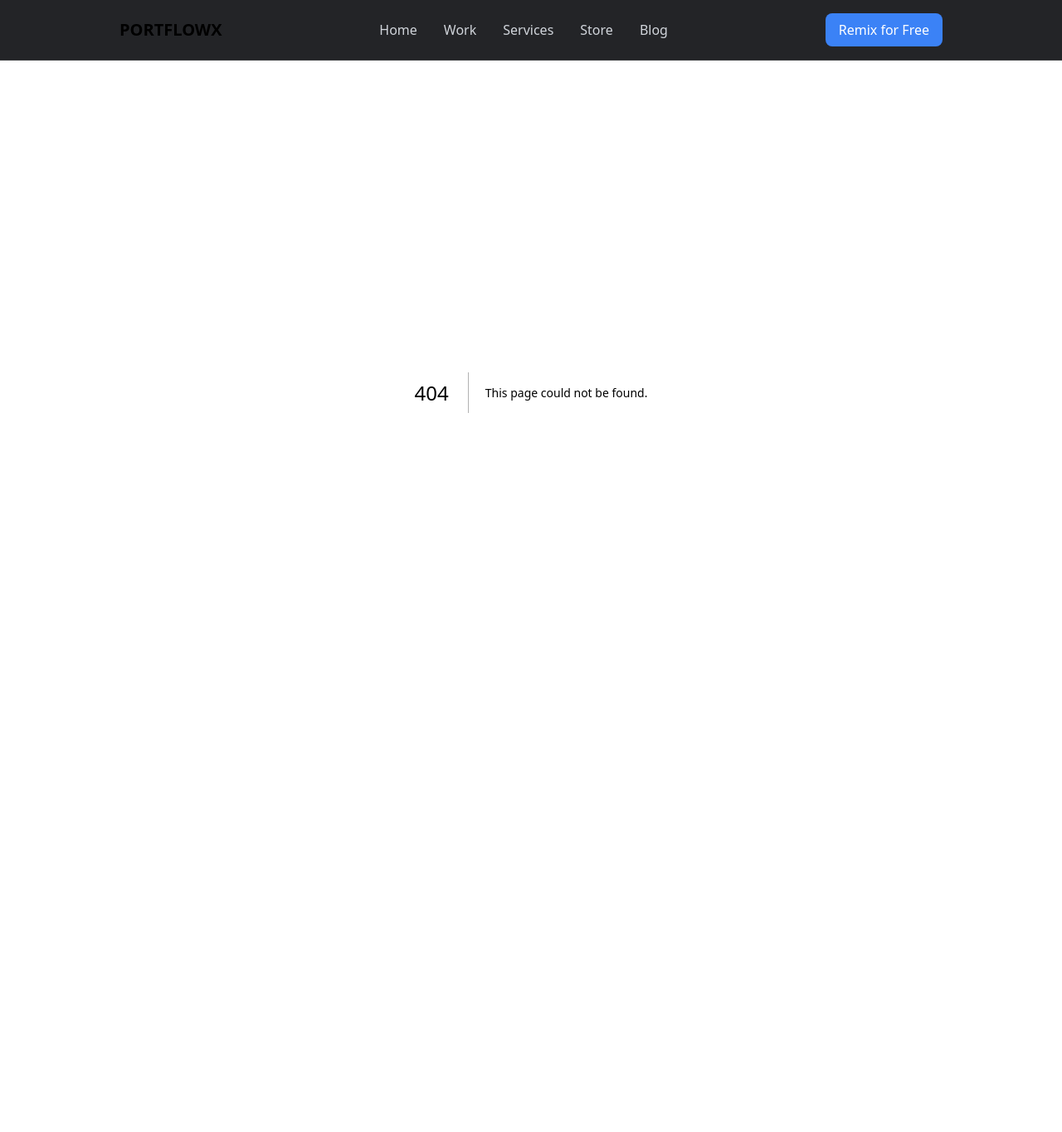
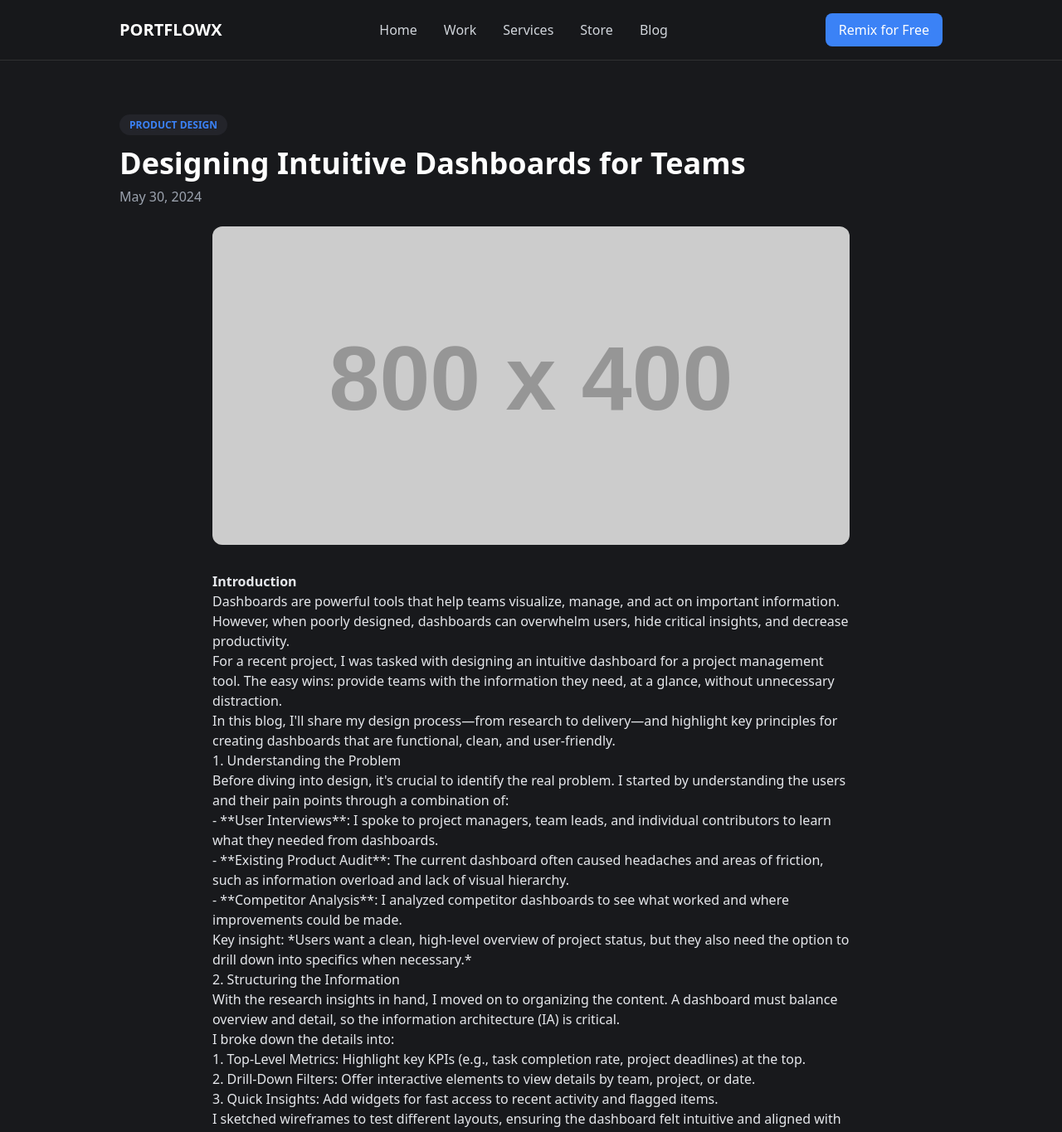
Before and after one commit to TurkeyAbdo/portfolio, a Next.js app in the folder frontend/: page /blog/1 in a window 1280 px wide. Before the commit this address had no page. Shown: the top 1365 px of the page at 83% size. Before the commit the page ends 873 px from the top, so only its background shows below. Built offline with nearby package versions, Linux system fonts and the light colour scheme.

Commit message:
addming a static page for the blogs page

```diff
--- a/frontend/pages/blog.js
+++ b/frontend/pages/blog.js
@@ -1,5 +1,6 @@
 import { motion } from 'framer-motion';
 import axios from 'axios';
+import Link from 'next/link';
 
 export default function Blog({ posts }) {
   return (
@@ -14,7 +15,7 @@ export default function Blog({ posts }) {
       <section className="container-custom mb-16">
         <div className="grid md:grid-cols-3 gap-8">
           {posts.map((post, i) => (
-            <motion.div key={post.title} className="bg-secondary rounded-xl overflow-hidden shadow-lg flex flex-col" initial={{ opacity: 0, y: 20 }} animate={{ opacity: 1, y: 0 }} transition={{ delay: i * 0.1 }} whileHover={{ y: -5 }}>
+            <Link key={post.slug} href={`/blog/${post.slug}`} className="bg-secondary rounded-xl overflow-hidden shadow-lg flex flex-col hover:scale-[1.02] transition">
               <img src={post.image} alt={post.title} className="w-full h-56 object-cover" />
               <div className="p-6 flex-1 flex flex-col justify-between">
                 <div>
@@ -22,10 +23,10 @@ export default function Blog({ posts }) {
                   <h3 className="text-xl font-semibold mb-2">{post.title}</h3>
                 </div>
                 <div className="mt-4">
-                  <a href={post.url || '#'} className="text-accent font-semibold hover:underline">Learn more &rarr;</a>
+                  <span className="text-accent font-semibold hover:underline">Learn more &rarr;</span>
                 </div>
               </div>
-            </motion.div>
+            </Link>
           ))}
         </div>
       </section>
--- /dev/null
+++ b/frontend/pages/blog/[slug].js
@@ -0,0 +1,152 @@
+import { useRouter } from 'next/router';
+import Head from 'next/head';
+import Link from 'next/link';
+
+const mockBlogs = [
+  {
+    slug: 'designing-intuitive-dashboards',
+    title: 'Designing Intuitive Dashboards for Teams',
+    category: 'Product Design',
+    date: 'May 30, 2024',
+    image: 'https://placehold.co/800x400?text=Dashboard',
+    content: `
+**Introduction**
+
+Dashboards are powerful tools that help teams visualize, manage, and act on important information. However, when poorly designed, dashboards can overwhelm users, hide critical insights, and decrease productivity.
+
+For a recent project, I was tasked with designing an intuitive dashboard for a project management tool. The easy wins: provide teams with the information they need, at a glance, without unnecessary distraction.
+
+In this blog, I'll share my design process—from research to delivery—and highlight key principles for creating dashboards that are functional, clean, and user-friendly.
+
+### 1. Understanding the Problem
+
+Before diving into design, it's crucial to identify the real problem. I started by understanding the users and their pain points through a combination of:
+
+- **User Interviews**: I spoke to project managers, team leads, and individual contributors to learn what they needed from dashboards.
+- **Existing Product Audit**: The current dashboard often caused headaches and areas of friction, such as information overload and lack of visual hierarchy.
+- **Competitor Analysis**: I analyzed competitor dashboards to see what worked and where improvements could be made.
+
+Key insight: *Users want a clean, high-level overview of project status, but they also need the option to drill down into specifics when necessary.*
+
+### 2. Structuring the Information
+
+With the research insights in hand, I moved on to organizing the content. A dashboard must balance overview and detail, so the information architecture (IA) is critical.
+
+I broke down the details into:
+
+1. Top-Level Metrics: Highlight key KPIs (e.g., task completion rate, project deadlines) at the top.
+2. Drill-Down Filters: Offer interactive elements to view details by team, project, or date.
+3. Quick Insights: Add widgets for fast access to recent activity and flagged items.
+
+I sketched wireframes to test different layouts, ensuring the dashboard felt intuitive and aligned with user goals.
+
+### 3. Designing the Interface
+
+Once the layout was finalized, I transitioned to creating high-fidelity designs.
+
+**Design Principles I Followed:**
+- Visual Hierarchy: I used size, color, and spacing to highlight the most important information first.
+- Clean Aesthetics: I opted for a minimal design with ample white space to reduce cognitive load.
+- Accessibility: High contrast, clear typography, and legible data visualizations ensured everyone could use the dashboard effectively.
+
+Tools used: Figma for UI design and Framer for interactive prototyping.
+
+### 4. Testing and Iterating
+
+To validate the design, I conducted usability tests with real users.
+
+- **Task Scenarios**: I asked users to complete common tasks, like identifying overdue projects or team performance bottlenecks.
+- **Feedback Loops**: I noted areas where users got stuck or struggled to find information.
+
+Results: Using the dashboard was easy to navigate and praised for its clarity. Minor changes, such as refining filters and button placements, were made based on feedback.
+
+### 5. Final Results
+
+The redesigned dashboard delivered measurable improvements.
+
+- **30% Faster Task Identification**: Teams could now spot critical tasks and overdue items more quickly.
+- **Increased Engagement**: Users interacted with the dashboard more frequently due to its simplicity and clarity.
+
+### Conclusion
+
+An intuitive dashboard doesn't just display data—it empowers users to act on it. By focusing on user needs, a clean structure, and tested design, I helped this client achieve a dashboard users love to use.
+`,
+    related: [
+      {
+        slug: 'simplifying-checkout-flows',
+        title: 'Simplifying Checkout Flows for E-commerce',
+        category: 'Product Design',
+        image: 'https://placehold.co/400x250?text=Checkout',
+      },
+      {
+        slug: 'top-5-design-trends-2025',
+        title: 'Top 5 Design Trends to Watch in 2025',
+        category: 'Design Trends',
+        image: 'https://placehold.co/400x250?text=Trends',
+      },
+    ],
+  },
+  // Add more mock blogs as needed
+];
+
+export default function BlogDetail() {
+  const router = useRouter();
+  const { slug } = router.query;
+  const blog = mockBlogs.find((b) => b.slug === slug) || mockBlogs[0];
+
+  return (
+    <>
+      <Head>
+        <title>{blog.title} | PORTFLOWX</title>
+      </Head>
+      <main className="bg-primary min-h-screen">
+        <section className="container-custom pt-16 pb-8">
+          <div className="mb-4">
+            <span className="bg-secondary text-accent px-3 py-1 rounded-full text-xs font-bold uppercase">{blog.category}</span>
+          </div>
+          <h1 className="text-3xl md:text-4xl font-bold mb-2">{blog.title}</h1>
+          <div className="text-gray-400 mb-6">{blog.date}</div>
+          <img src={blog.image} alt={blog.title} className="rounded-xl w-full max-w-3xl mb-8 mx-auto" />
+          <article className="prose prose-invert max-w-3xl mx-auto text-gray-200">
+            {blog.content.split('\n').map((line, i) =>
+              line.startsWith('###') ? <h3 key={i}>{line.replace('### ', '')}</h3>
+                : line.startsWith('**') ? <strong key={i}>{line.replace(/\*\*/g, '')}</strong>
+                : <p key={i}>{line}</p>
+            )}
+          </article>
+        </section>
+        {/* Related Blogs */}
+        <section className="container-custom mb-16">
+          <h2 className="text-xl font-bold mb-4 text-accent">Related Blogs</h2>
+          <div className="grid md:grid-cols-3 gap-6">
+            {blog.related.map((rel) => (
+              <Link key={rel.slug} href={`/blog/${rel.slug}`} className="bg-secondary rounded-xl overflow-hidden shadow-lg flex flex-col hover:scale-[1.02] transition">
+                <img src={rel.image} alt={rel.title} className="w-full h-40 object-cover" />
+                <div className="p-4 flex-1 flex flex-col justify-between">
+                  <div className="text-xs font-bold text-accent mb-1 uppercase">{rel.category}</div>
+                  <h3 className="text-lg font-semibold mb-2">{rel.title}</h3>
+                  <Link href={`/blog/${rel.slug}`} className="text-accent font-semibold hover:underline">
+                    Learn more &rarr;
+                  </Link>
+                </div>
+              </Link>
+            ))}
+          </div>
+        </section>
+        {/* Footer */}
+        <footer className="bg-primary border-t border-white/10 py-8 mt-8">
+          <div className="container-custom flex flex-col md:flex-row justify-between items-center gap-4">
+            <div className="flex gap-6 mb-4 md:mb-0">
+              <a href="/" className="hover:underline">Home</a>
+              <a href="/work" className="hover:underline">Work</a>
+              <a href="/services" className="hover:underline">Services</a>
+              <a href="/store" className="hover:underline">Store</a>
+              <a href="/blog" className="hover:underline">Blog</a>
+            </div>
+            <div className="text-gray-500 text-sm">© 2025 All rights reserved. Made in Framer</div>
+          </div>
+        </footer>
+      </main>
+    </>
+  );
+}
```
